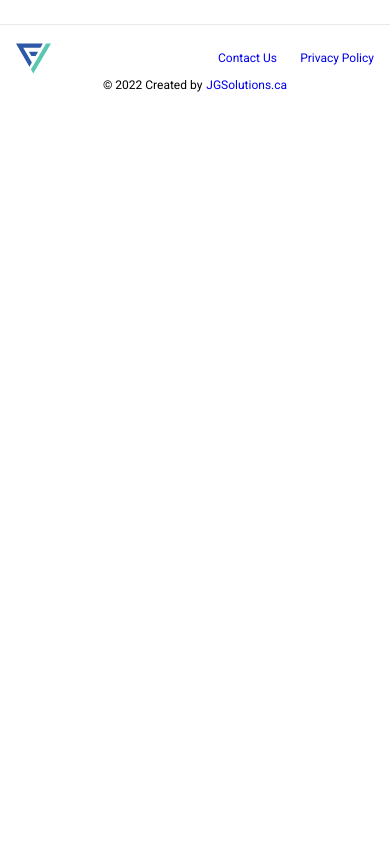
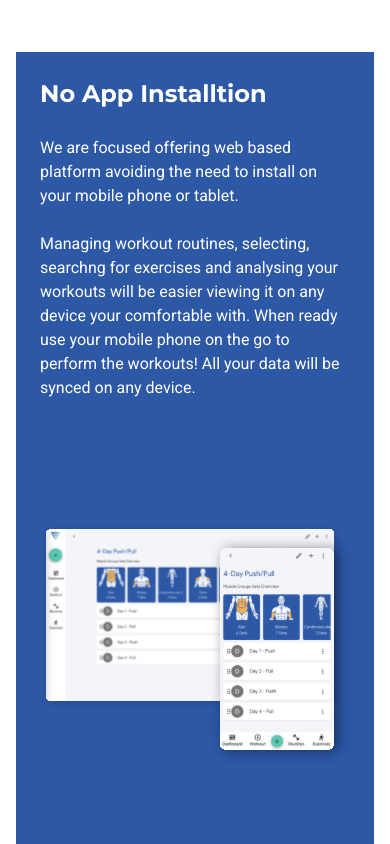
Before and after one commit to JGSolutions/fitvitfitness, a Next.js app: page / in a window 390 px wide. Shown: the part 2820-3664 px from the top of the page. Before the commit the page ends 2930 px from the top, so only its background shows below. Built offline with nearby package versions, Linux system fonts and the light colour scheme.

Commit message:
addeed web platform section

```diff
--- a/pages/index.js
+++ b/pages/index.js
@@ -6,6 +6,7 @@ import Header from '../components/header/header';
 import Footer from '../components/footer/footer';
 import Link from 'next/link';
 import Image from 'next/image';
+import classNames from 'classnames';
 
 export default function Home() {
   return (
@@ -116,20 +117,22 @@ export default function Home() {
           </ul>
         </section> */}
 
-        {/* <section>
-          <h2>Workout Engagment</h2>
-          <ul>
-            <li>Share your Workout Routines</li>
-            <li>Share your workout results</li>
-            <li>Copy other routines</li>
-            <li>Compare workout or exercise results with a friend (coming soon)</li>
-          </ul>
-        </section> */}
+        <section className={classNames(utilsStyle.sections, styles.blueBGSection)}>
+          <div className={styles.screenShots}>
+            <Image
+                src="/web-screenshots.svg"
+                height={594}
+                width={462}
+                alt="responsive fitvit screenshots"
+              />
+          </div>
 
-        {/* <section>
-          <h2>For Certified Trainers</h2>
-          <p>Certified trainers having their own profile page and publishing workout routines within the community</p>
-        </section> */}
+          <div className={styles.description}>
+            <h2 className={styles.subTitle} style={{ marginBottom: '24px'}}>No App Installtion</h2>
+            <p className={utilsStyle.textParagraph}>We are focused offering web based platform avoiding the need to install on your mobile phone or tablet.</p>
+            <p className={utilsStyle.textParagraph}>Managing workout routines, selecting, searchng for exercises and analysing your workouts will be easier viewing it on any device your comfortable with. When ready use your mobile phone on the go to perform the workouts! All your data will be synced on any device.</p>
+          </div>
+        </section>
       </main>
 
       <Footer></Footer>
--- a/styles/Home.module.css
+++ b/styles/Home.module.css
@@ -57,8 +57,26 @@
   padding-left: 36px;
 }
 
+.blueBGSection {
+  background-color: var(--primary);
+  padding: 24px;
+  color: white;
+  gap: 20px;
+}
 
-@media (max-width: 700px) {
+.blueBGSection .screenShots {
+  flex: 0 0 50%;
+  /* display: flex; */
+}
+
+.blueBGSection .description {
+  flex: 0 0 50%;
+  display: flex;
+  flex-direction: column;
+  justify-content: center;
+}
+
+@media (max-width: 800px) {
   .googleFitContainer {
     width: 100%;
     padding: 0;
@@ -83,6 +101,18 @@
     margin-bottom: 36px;
     width: 100%;
   }
+
+  .blueBGSection .screenShots {
+    flex: 0 0 50%;
+    order: 2;
+    justify-content: center;
+    display: flex;
+  }
+
+  .blueBGSection .description {
+    flex: 0 0 50%;
+    order: 1;
+  }
 }
 
 /* @media (prefers-color-scheme: dark) {
```
Also changed, not shown: public/web-screenshots.svg (added).
